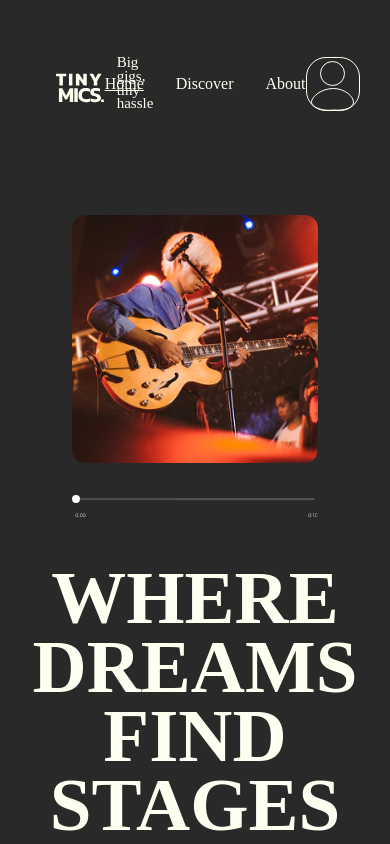
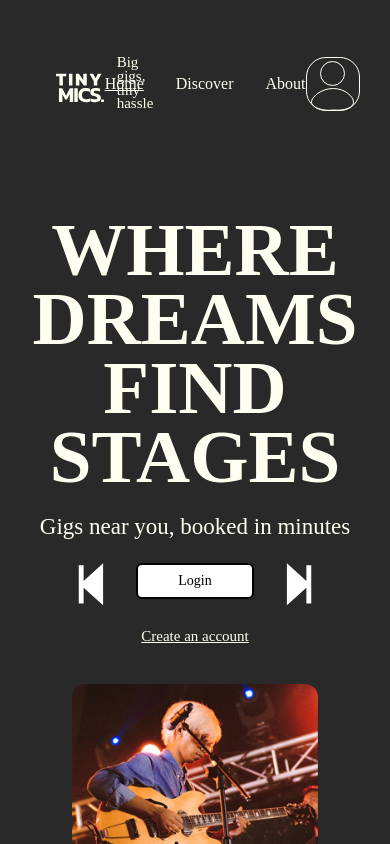
Before and after one commit to Leung-Arvin/seg3125_tinymics_website, a React (Vite) app: page / in a window 390 px wide. Shown: the top 844 px of the page. Built offline with nearby package versions, Linux system fonts and the light colour scheme; a web font is replaced by a local one.

Commit message:
Create an account + venue registration front ui

```diff
--- a/src/pages/Home.tsx
+++ b/src/pages/Home.tsx
@@ -8,7 +8,7 @@ const Home = () => {
       <Navbar />
 
       {/* Hero Section */}
-      <section className="flex flex-col-reverse md:flex-row justify-between items-center px-10 py-20 gap-10">
+      <section className="flex flex-col md:flex-row justify-between items-center px-10 py-20 gap-10">
         <div className="max-w-xl justify-center">
           <h1 className="text-center">WHERE DREAMS FIND STAGES</h1>
           <h3 className="text-center pt-4">Gigs near you, booked in minutes</h3>
```
